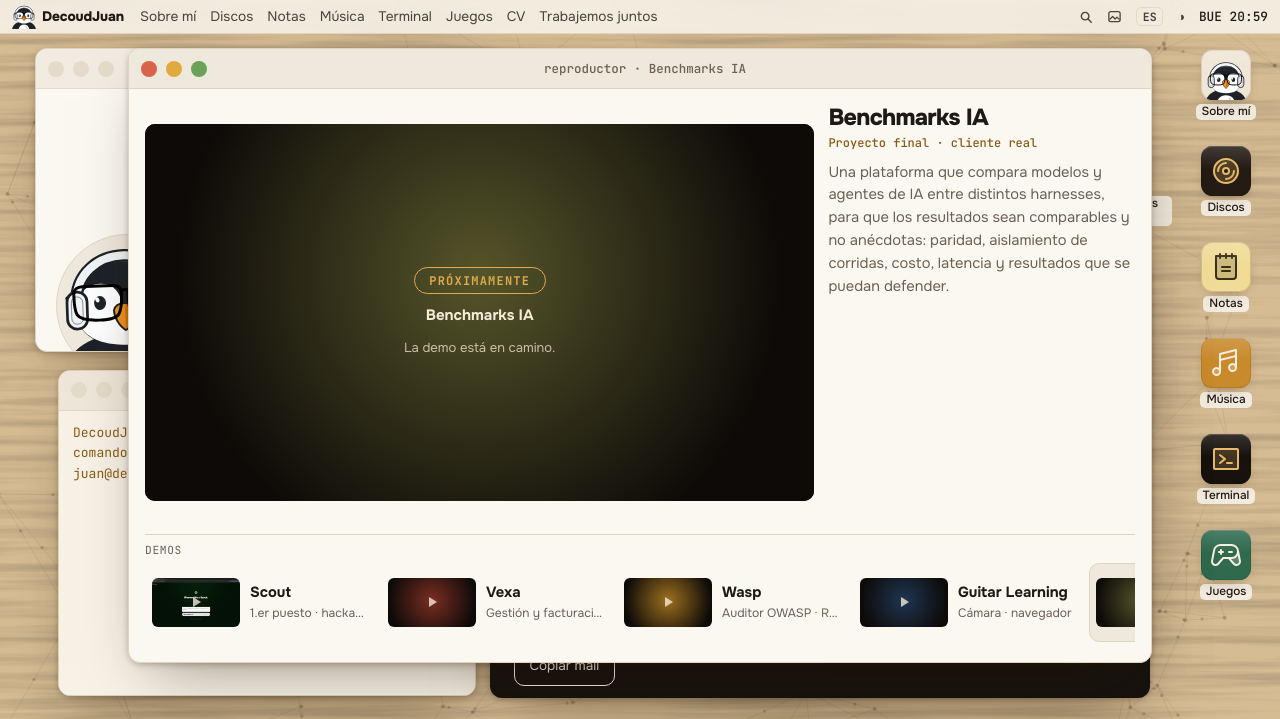
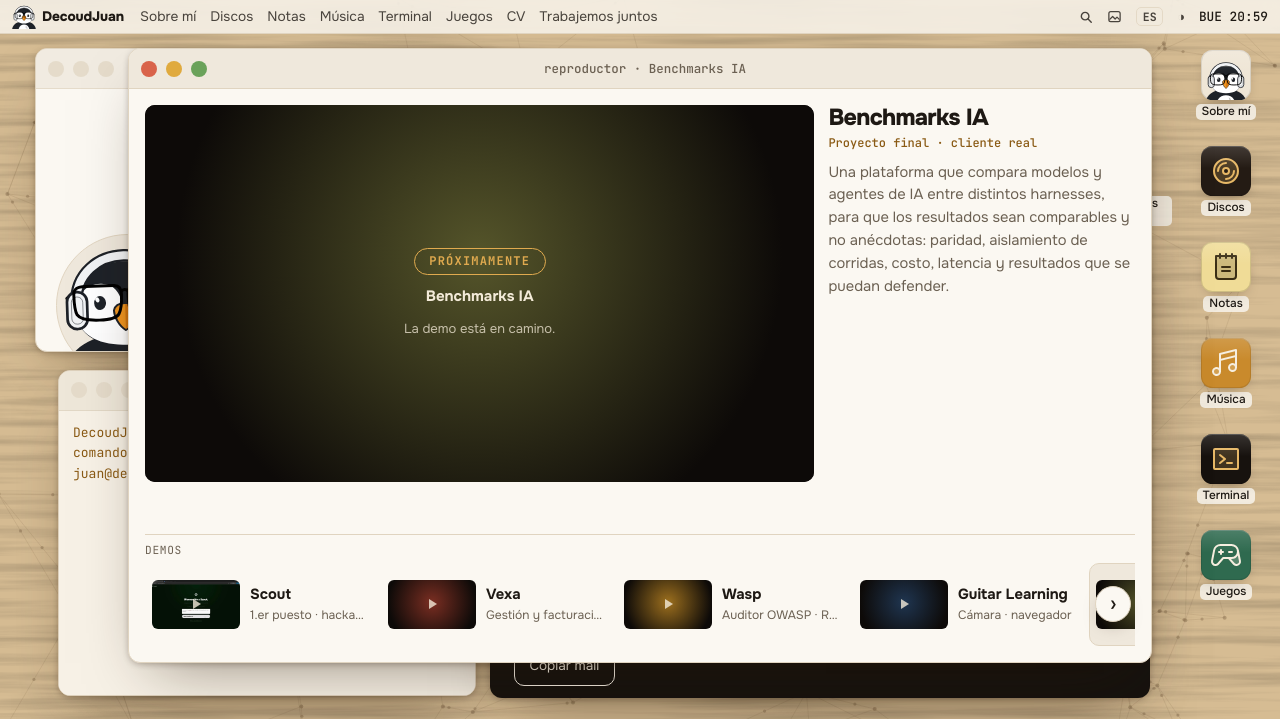
Before and after one commit to DecoudJuan/DecoudJuan.github.io, an Astro site: page / in a window 1280 px wide. Both pictures are taken after a click on the button 820 px from the left and 229 px from the top of the page. Shown: the top 719 px of the page. Built offline with nearby package versions, Linux system fonts and the light colour scheme; Astro itself is replaced by a stand-in of ours.

Commit message:
feat: tira de demos sin barra, con ruedita y flechas; descripción a la altura del video
La tira de demos del reproductor ya no muestra barra de scroll: se mueve con la
ruedita del mouse y con flechas que aparecen sólo del lado donde hay más demos.
El video se alinea arriba, a la misma altura que la descripción.

```diff
--- a/src/components/os/apps/Player.tsx
+++ b/src/components/os/apps/Player.tsx
@@ -16,6 +16,26 @@ export default function Player({ project, onPick }: { project: Project; onPick:
   const { lang, t, c } = useLang();
   const P = t.player;
   const vRef = useRef<HTMLVideoElement>(null);
+  // The strip of demos: no scrollbar; the mouse wheel scrolls it sideways and arrows show
+  // up only on the side where there is more to see.
+  const strip = useRef<HTMLUListElement>(null);
+  const [more, setMore] = useState({ l: false, r: false });
+  useEffect(() => {
+    const ul = strip.current!;
+    const check = () => setMore({ l: ul.scrollLeft > 4, r: ul.scrollLeft + ul.clientWidth < ul.scrollWidth - 4 });
+    const wheel = (e: WheelEvent) => {
+      if (ul.scrollWidth <= ul.clientWidth || Math.abs(e.deltaX) > Math.abs(e.deltaY)) return;
+      e.preventDefault();
+      ul.scrollLeft += e.deltaY;
+    };
+    check();
+    ul.addEventListener('scroll', check, { passive: true });
+    ul.addEventListener('wheel', wheel, { passive: false });
+    const ro = new ResizeObserver(check);
+    ro.observe(ul);
+    return () => { ul.removeEventListener('scroll', check); ul.removeEventListener('wheel', wheel); ro.disconnect(); };
+  }, []);
+  const page = (dir: number) => strip.current?.scrollBy({ left: dir * strip.current.clientWidth * 0.8, behavior: 'smooth' });
   const [rate, setRate] = useState(1);
   const [resume, setResume] = useState('');
   const key = 'pos-' + project.id;
@@ -81,7 +101,9 @@ export default function Player({ project, onPick }: { project: Project; onPick:
         </div>
         <nav className="pl-list" aria-label={P.all}>
         <p className="chap-h">{P.list}</p>
-        <ul>
+        <div className="strip">
+        {more.l && <button type="button" className="strip-btn l" aria-label="‹" onClick={() => page(-1)}>&#8249;</button>}
+        <ul ref={strip}>
           {c.PROJECTS.map((p) => (
             <li key={p.id}>
               <button type="button" aria-current={p.id === project.id} onClick={() => onPick(p.id)} style={{ ['--c' as string]: p.color }}>
@@ -91,6 +113,8 @@ export default function Player({ project, onPick }: { project: Project; onPick:
             </li>
           ))}
         </ul>
+        {more.r && <button type="button" className="strip-btn r" aria-label="›" onClick={() => page(1)}>&#8250;</button>}
+        </div>
         </nav>
       </aside>
     </div>
--- a/src/styles/global.css
+++ b/src/styles/global.css
@@ -148,7 +148,7 @@ main { height: 100%; }
    The video always fits whole; only the description (if long) and the strip of demos scroll. */
 .player { --strip: 112px; display: grid; grid-template-columns: minmax(0, 1fr); grid-template-rows: auto minmax(0, 1fr) var(--strip);
   gap: 14px; padding: 16px; height: 100%; overflow: hidden; }
-.screen-wrap { display: grid; place-items: center; min-height: 0; animation: pl-in .5s cubic-bezier(.22,1,.36,1); }
+.screen-wrap { display: grid; place-items: start center; min-height: 0; animation: pl-in .5s cubic-bezier(.22,1,.36,1); }
 @keyframes pl-in { from { opacity: 0; transform: translateY(10px) scale(.985); filter: blur(4px); } }
 .screen { position: relative; width: 100%; max-width: calc(40cqh * 16 / 9); aspect-ratio: 16 / 9; border-radius: 10px; overflow: hidden; background: #0d0a08; color: #f3ead8; }
 .screen video { width: 100%; height: 100%; display: block; background: #000; object-fit: contain; }
@@ -175,7 +175,13 @@ main { height: 100%; }
 .pl-links a { font-weight: 700; color: var(--acc); text-decoration: none; }
 .pl-list { grid-column: 1 / -1; min-width: 0; display: flex; flex-direction: column; border-top: 1px solid var(--ln); padding-top: 8px; }
 .pl-list .chap-h { margin-bottom: 6px; }
-.pl-list ul { flex: 1; min-height: 0; overflow-x: auto; overflow-y: hidden; list-style: none; margin: 0; padding: 0 0 4px; display: flex; gap: 6px; scroll-snap-type: x proximity; }
+.strip { position: relative; flex: 1; min-height: 0; display: flex; }
+.pl-list ul { flex: 1; min-width: 0; overflow-x: auto; overflow-y: hidden; scrollbar-width: none; list-style: none; margin: 0; padding: 0; display: flex; gap: 6px; scroll-snap-type: x proximity; }
+.pl-list ul::-webkit-scrollbar { display: none; }
+.pl-list .strip-btn { position: absolute; top: 50%; z-index: 2; width: 36px; height: 36px; margin-top: -18px; padding: 0 0 3px; border-radius: 50%; border: 1px solid var(--ln);
+  background: var(--win); color: var(--ink); font-size: 1.5rem; line-height: 1; display: grid; place-items: center; cursor: pointer; box-shadow: 0 8px 18px -8px var(--shadow); transition: transform .15s; }
+.pl-list .strip-btn:hover { transform: scale(1.08); background: var(--win); }
+.pl-list .strip-btn.l { left: 4px; } .pl-list .strip-btn.r { right: 4px; }
 .pl-list li { flex: none; scroll-snap-align: start; }
 .pl-list button { width: 230px; height: 100%; display: flex; gap: 10px; align-items: center; text-align: left; background: none; border: 1px solid transparent; border-radius: 10px; padding: 6px; cursor: pointer; }
 .pl-list button:hover { background: var(--bar); }
```
